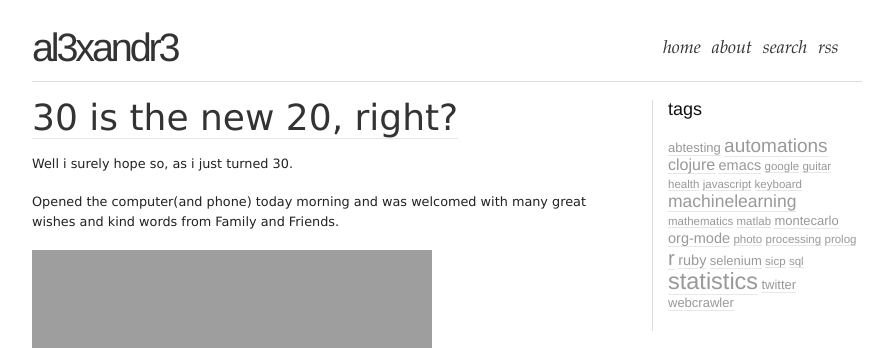
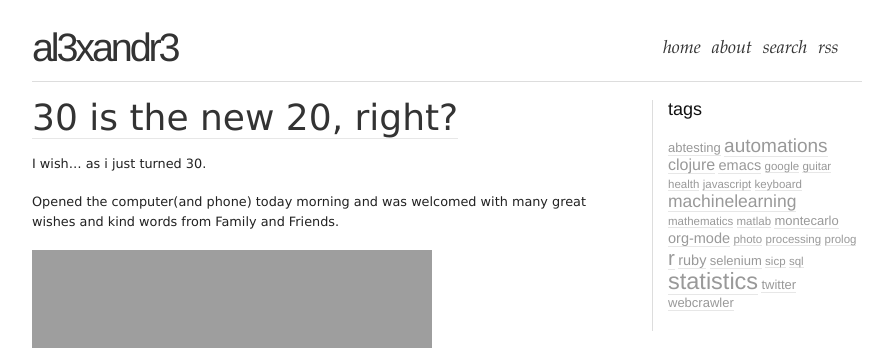
Before and after one commit to al3xandr3/al3xandr3.github.io, a Jekyll site: the page built from _posts/2011-02-09-30-is-the-new-20.html, in a window 1280 px wide and 900 px high. Shown: the top 348 px of the window, without its empty margins (173-1066 px from the left). Built offline with Jekyll 4.4.1, drawn with Linux system fonts in a browser that asks for light colours; comment, search, counter and statistics services are not loaded.

Commit message:
bday update

```diff
--- a/_org/posts/2011-02-09-30-is-the-new-20.org
+++ b/_org/posts/2011-02-09-30-is-the-new-20.org
@@ -1,7 +1,7 @@
 #+TITLE: 30 is the new 20, right?
 #+HTML: <category> </category>
 
-Well i surely hope so, as i just turned 30.
+I wish... as i just turned 30.
 
 Opened the computer(and phone) today morning and was welcomed with many great wishes and kind words from Family and Friends.
 
--- a/_posts/2011-02-09-30-is-the-new-20.html
+++ b/_posts/2011-02-09-30-is-the-new-20.html
@@ -10,7 +10,7 @@ title: 30 is the new 20, right?
 
 
 <p>
-Well i surely hope so, as i just turned 30.
+I wish&hellip; as i just turned 30.
 </p>
 <p>
 Opened the computer(and phone) today morning and was welcomed with many great wishes and kind words from Family and Friends.
```
